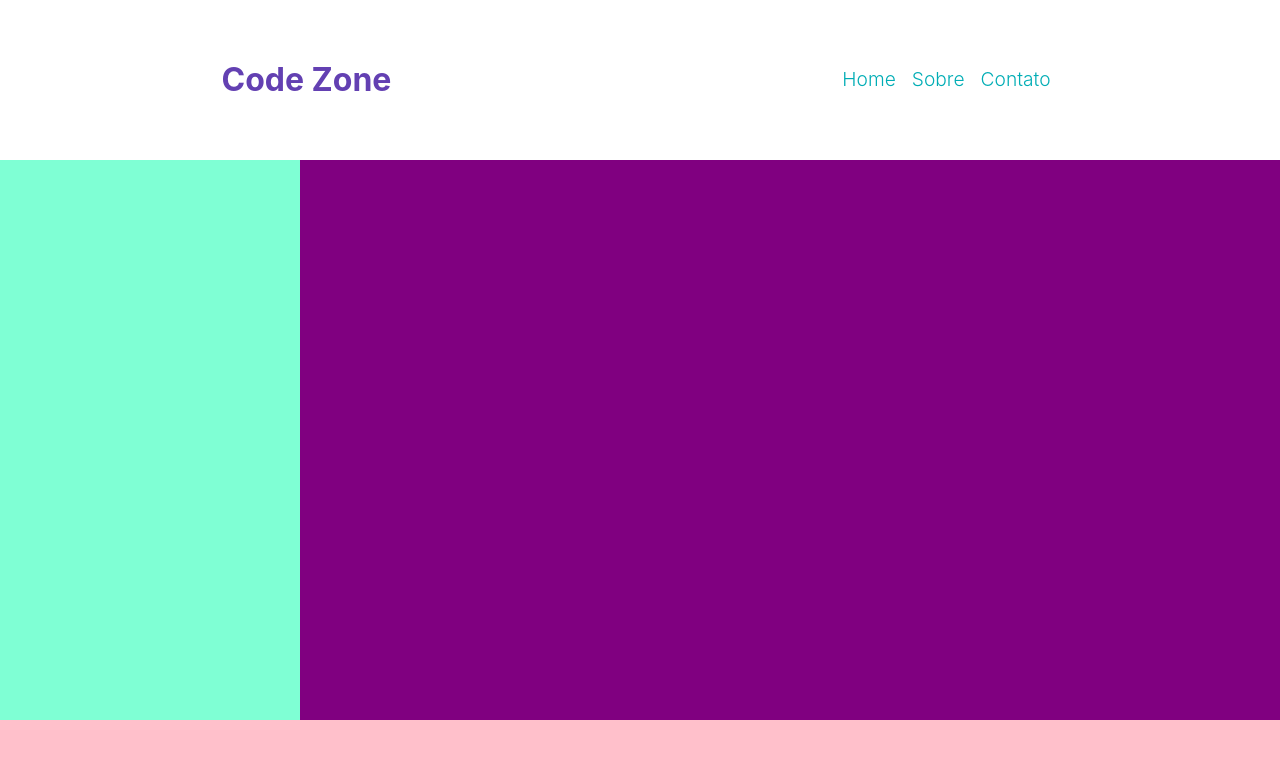
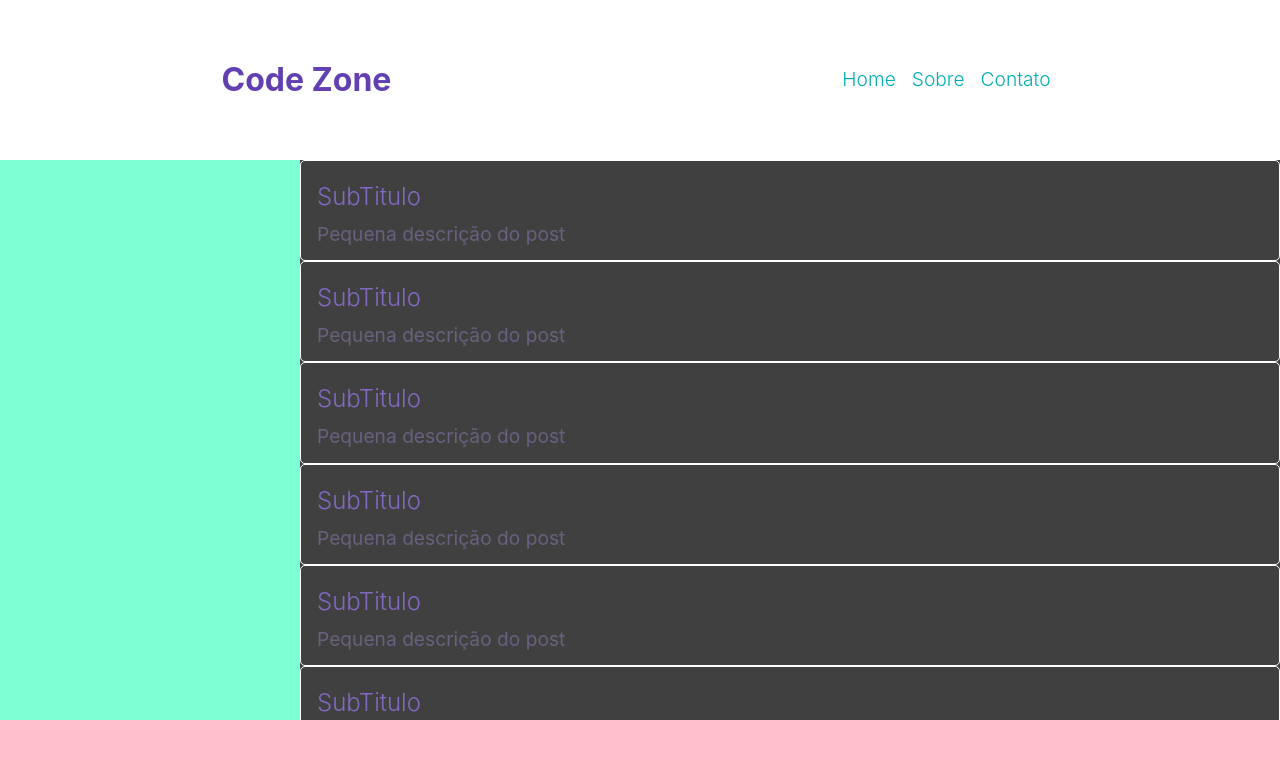
Before and after one commit to andreMCD/Teste-Code-Zone, a React (Create React App) app: page / in a window 1280 px wide. Shown: the top 758 px of the page. Built offline with nearby package versions, Linux system fonts and the light colour scheme.

Commit message:
importei os novos components

```diff
--- a/src/components/Main/index.js
+++ b/src/components/Main/index.js
@@ -1,10 +1,16 @@
 import React from 'react'
+import BoxInfoPost from '../BoxInfoPost/index'
 
 import * as S from './styled'
 
 const Main = () => (
     <S.MainWrapper>
-
+        <BoxInfoPost/>
+        <BoxInfoPost/>
+        <BoxInfoPost/>
+        <BoxInfoPost/>
+        <BoxInfoPost/>
+        <BoxInfoPost/>
     </S.MainWrapper>
 )
 
--- a/src/components/Main/styled.js
+++ b/src/components/Main/styled.js
@@ -2,6 +2,8 @@ import styled from 'styled-components'
 
 export const MainWrapper = styled.section`
     grid-area: main;
+    display: grid;
 
-    background: purple;
+
+    background: #404040;
 `
```
